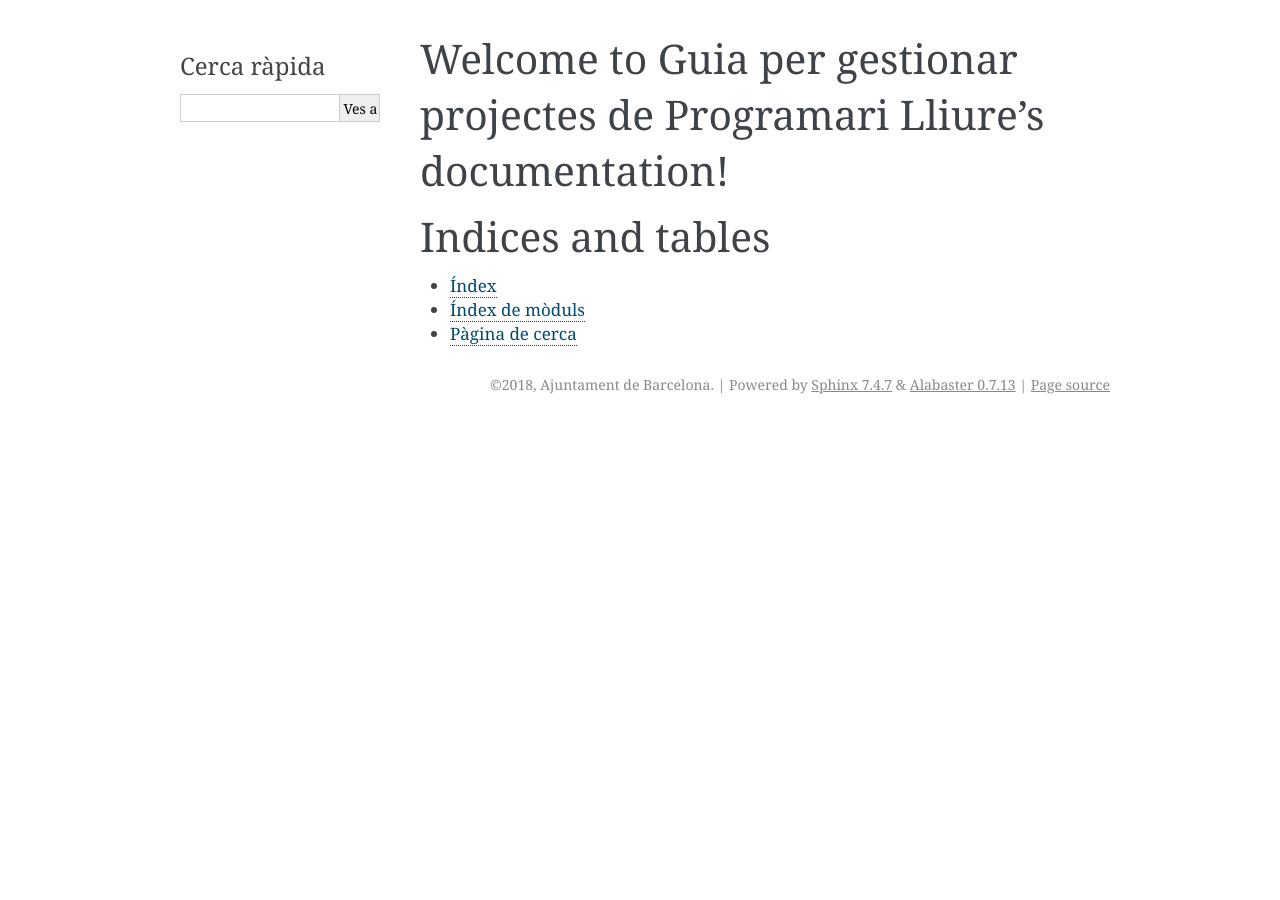
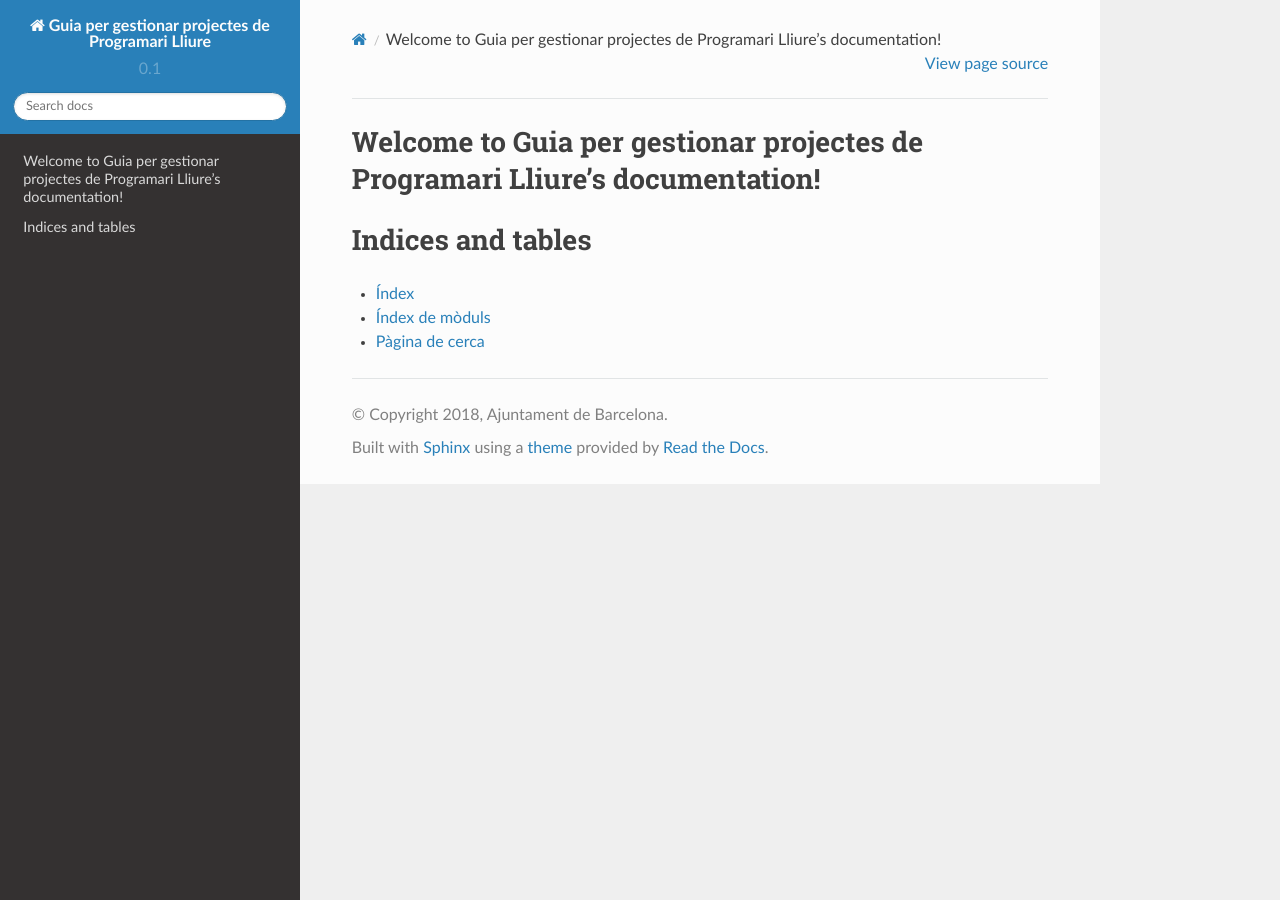
Before and after one commit to AjuntamentdeBarcelona/foss-guide-bcn-ca, a Sphinx documentation site: the page built from source/index.rst, in a window 1280 px wide. Built offline with Sphinx 7.4.7 and the Read the Docs theme 2.0.0, drawn with Linux system fonts in a browser that asks for light colours.

Commit message:
Modificar tema: alabaster -> RTD

```diff
--- a/source/conf.py
+++ b/source/conf.py
@@ -85,13 +85,24 @@ todo_include_todos = True
 # The theme to use for HTML and HTML Help pages.  See the documentation for
 # a list of builtin themes.
 #
-html_theme = 'alabaster'
+html_theme = 'sphinx_rtd_theme'
 
 # Theme options are theme-specific and customize the look and feel of a theme
 # further.  For a list of options available for each theme, see the
 # documentation.
 #
-# html_theme_options = {}
+html_theme_options = {
+    # 'typekit_id': hiw1hhg,
+    # 'canonical_url':
+    # 'analytics_id':
+    'collapse_navigation': False,
+    'sticky_navigation': False,
+    'navigation_depth': 4,
+    # 'includehidden': True,
+    # 'logo_only':
+    'display_version': True,
+    'prev_next_buttons_location': 'bottom',
+}
 
 # Add any paths that contain custom static files (such as style sheets) here,
 # relative to this directory. They are copied after the builtin static files,
```
